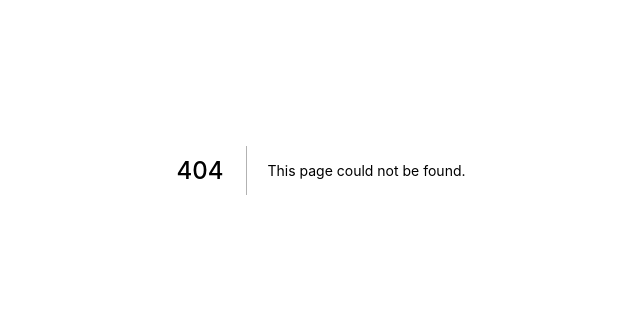
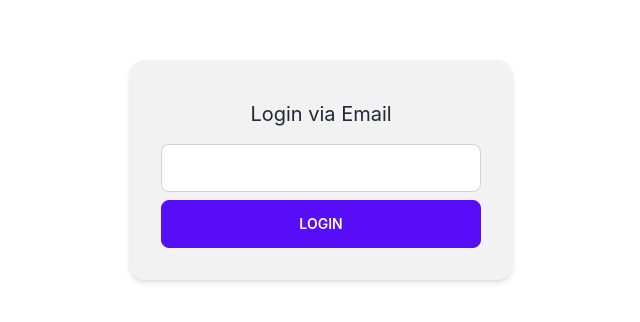
Before and after one commit to jmarioste/react-otp-input, a Next.js app: page /signin in a window 1280 px wide. Before the commit this address had no page. Shown: the part 230-552 px from the top of the page, without its empty margins (319-959 px from the left). Built offline with nearby package versions, Linux system fonts and the light colour scheme.

Commit message:
Implement sign in page  UI

```diff
--- /dev/null
+++ b/pages/signin.tsx
@@ -0,0 +1,21 @@
+import React from "react";
+
+const SignInPage = () => {
+  return (
+    <div className="h-screen grid place-content-center bg-base-100">
+      <form className="card w-96 shadow-md bg-base-200">
+        <div className="card-body items-stretch text-center">
+          <h2 className="text-xl my-2"> Login via Email</h2>
+          <input
+            className="input input-bordered"
+            type="text"
+            inputMode="email"
+          />
+          <button className="btn btn-primary">Login</button>
+        </div>
+      </form>
+    </div>
+  );
+};
+
+export default SignInPage;
```
